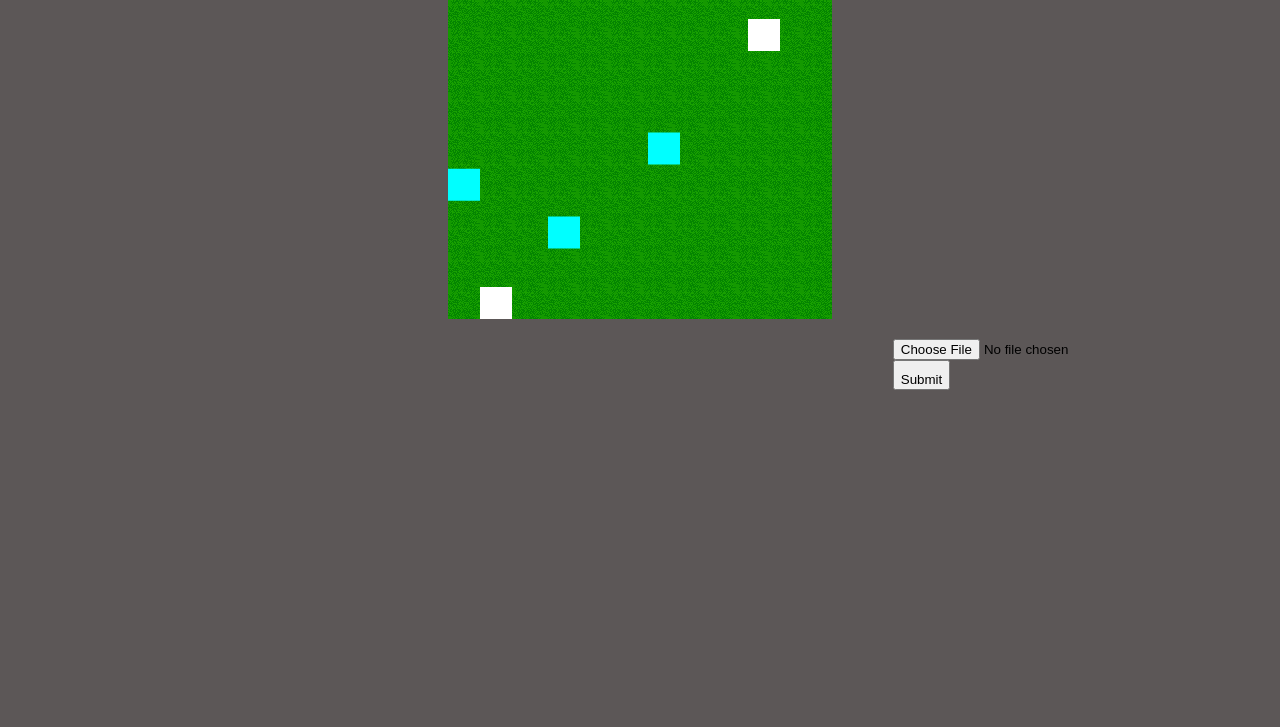
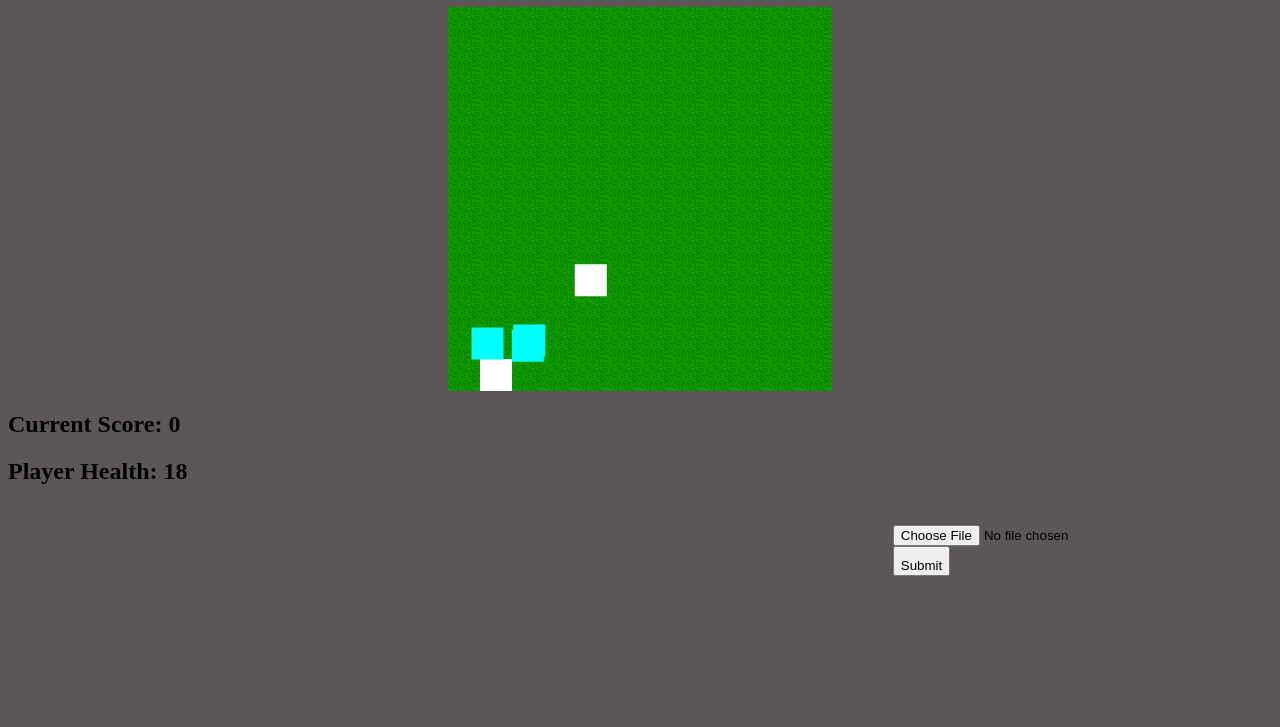
Before and after one commit to 1902-feb04-java/John-Project0, a plain HTML site: page working/index.html in a window 1280 px wide. Shown: the part 73-800 px from the top of the page. Drawn offline with Linux system fonts and the light colour scheme; animation ran at ten frames a second.

Commit message:
Game pretty much finished

```diff
--- a/working/index.html
+++ b/working/index.html
@@ -10,7 +10,10 @@
     <img src='tileset.png' id='tileset' style="display: none;">
 </head>
 <body>
+    <h1>Run Away</h1>
     <Canvas height="384px" width="384px" id='gameArea'></Canvas>
+    <h2 id="score">Current Score: </h2>
+    <h2 id="player-health">Player Health:</h2>
     <form id="file-form">
 
         <input type="file" id='level-file'>
--- a/working/main.js
+++ b/working/main.js
@@ -12,6 +12,12 @@ let tileset;
 let currentGameMap;
 let deltaEnd = 0;
 let symTest;
+let pew = new Audio('pew.mp3');
+let pain = new Audio('pain.mp3');
+let score = 0;
+let scoreObject;
+let mainPlayer;
+let playerHealthObject;
 
 window.onload = initializeCanvas;
 //window.addEventListener('DOMContentLoaded', initializeCanvas);
@@ -27,6 +33,10 @@ function initializeCanvas(){
     currentGameMap = new gameMap();
     currentGameMap.initialize();
     drawSquare(20,20, 20, 20, '#FFFFFF');
+    scoreObject = document.getElementById('score');
+    scoreObject.innerText = `Current Score: ${score}`;
+    playerHealthObject = document.getElementById('player-health');
+    checkColliders = new checkColliders();
     initGame();
     initInput();
 
@@ -70,14 +80,30 @@ function initInput()
             //g.collider.isTrigger = true;
             g.collider.ignore = objects[0].collider.identify;
             g.collider.isTrigger = true;
-            g.triggerBehaviors.push(decreaseHealth);
+            g.triggerBehaviors.push(new decreaseHealth(50, true));
             g.triggerBehaviors.push(destroyOnTrigger(g));
             let vec = normalizedVectorBetween(objects[0].draw.posx + 15,
                 objects[0].draw.posy -15,
                 mouseX, mouseY);
             g.velocity[0] = vec.posx;
             g.velocity[1] = vec.posy;
+            pew.pause();
+            pew.currentTime = 0;
+            pew.play();
             //g.update.push(checkPosition(g));
+        }
+        if (!running)
+        {
+            if (e.key === ' ')
+            {
+                objects = [];
+                running = true;
+                initGame();
+                deltaEnd = performance.now();
+                delta = 0;
+                requestAnimationFrame(gameLoop);
+
+            }
         }
 
     };
@@ -103,23 +129,27 @@ function initInput()
 }
 function initGame()
 {
-    checkColliders = new checkColliders();
+
     //console.log(checkColliders.emptyArray);
     checkColliders.setArrays();
 
 
     let player = new gameObject();
     player.draw = drawSquare(32, 32, 32, 32);
-    player.update.push(checkPosition);
+    //player.update.push(checkPosition);
     player.magnitude = 0.1;
     //player.update.push(gravity);
     player.update.push(velocityToMovements);
     player.collider = new boxCollider(player);
+    //player.collisionBehaviors.push(new decreaseHealth(1,false));
+    mainPlayer = player;
 
     let other = new gameObject();
     other.draw = drawSquare(300,300,32,32);
     other.collider = new boxCollider(other);
-    other.update.push(kinematicObject);
+    other.update.push(velocityToMovements);
+    other.update.push(new moveTowards(objects[0], 0.05));
+    other.collisionBehaviors.push(new decreaseHealth(1,false, objects[0]));
 
     let spawn =  new gameObject();
     spawn.update.push(new spawner(other, 3));
@@ -184,6 +214,7 @@ function gameObject()
     this.checkCollision = true;
     this.collider;
     this.triggerBehaviors = [];
+    this.collisionBehaviors = [];
     //console.log(this);
     objects.push(this);
 }
@@ -198,9 +229,21 @@ function gameLoop()
     delta = deltaEnd - deltaStart;
     deltaTime = delta/1000;
     //console.log(delta);
-    if(running);
+    if(running){
     requestAnimationFrame(gameLoop);
+    }
+    else{
+        gameOver();
+    }
 
+}
+function gameOver()
+{
+    //drawSquare(0, 0, canvas.width, canvas.height, '#FF0000');
+    draw.font = '30px Arial';
+    draw.fillText(`Game Over`,0,30);
+    draw.fillText(`Score: ${score}`,0, 60);
+    draw.fillText(`Press Space to Reset`,0,90);
 }
 function update()
 {
@@ -224,6 +267,20 @@ function update()
             console.log(objects);
         }
     }
+    if (mainPlayer===null)
+    {
+        running = false;
+        playerHealthObject.innerText = `Player Health: ${0}`;
+    }
+    else if(mainPlayer.health <= 0){
+        running = false;
+        playerHealthObject.innerText = `Player Health: ${0}`;
+    }
+    else{
+        playerHealthObject.innerText = `Player Health: ${mainPlayer.health}`;
+    }
+
+
 
 }
 function drawScene(){
@@ -279,6 +336,7 @@ function velocityToMovements(object)
         if (!result)
         {
             //console.log('test');
+
             object.collider = colliderHold;
             object.draw.posx = object.collider.position[0];
             object.draw.posy = object.collider.position[1];
@@ -302,7 +360,18 @@ function velocityToMovements(object)
             object.draw.posy = object.collider.position[1];
         }
         else{
-            //console.log('hit');
+            let collidingObject = objectLookup(result[2]);
+
+            for (let x of object.collisionBehaviors)
+            {
+                try{
+                x(collidingObject);
+                }
+                catch(e)
+                {
+
+                }
+            }
         }
     }
     else
@@ -560,13 +629,45 @@ function zeroArray(arr)
     }
     return arr;
 }
-function decreaseHealth(obj, amount = 20)
+function decreaseHealth(amount = 20, addToScore = true, target = null)
 {
-    obj.health -= amount;
-    if (obj.health < 0)
+    this.amount = amount;
+    this.target = target;
+    if (this.target)
+    {
+        return (obj) =>{
+            if (obj.collider.identify === target.collider.identify){
+            obj.health -= this.amount;
+        if (obj.health <= 0)
+        {
+            obj.remove = true;
+            if(addToScore){
+            score += 20;
+            scoreObject.innerText = `Current Score: ${score}`;
+            }
+        }
+        pain.pause();
+        pain.currentTime = 0;
+        pain.play();
+        }
+    }
+    }
+    else{
+    return (obj) => {
+    obj.health -= this.amount;
+    if (obj.health <= 0)
     {
         obj.remove = true;
+        if(addToScore){
+        score += 20;
+        scoreObject.innerText = `Current Score: ${score}`;
+        }
     }
+    pain.pause();
+    pain.currentTime = 0;
+    pain.play();
+}
+}
 }
 function objectLookup(symbol)
 {
@@ -599,6 +700,7 @@ function spawner(obj, q = 3)
         x.draw = drawSquare(posX, posY, obj.draw.width, obj.draw.height, '#00FFFF');
         console.log(posX);
         x.collider = new boxCollider(x);
+        x.collisionBehaviors = this.mainObject.collisionBehaviors;
         return x;
     };
     this.controlledObjects = [];
@@ -619,3 +721,14 @@ function spawner(obj, q = 3)
     }
     };
 }
+function moveTowards( target, speed)
+{
+    this.target = target;
+    this.speed = speed;
+    return (obj) => {
+        let vec = normalizedVectorBetween(obj.draw.posx, obj.draw.posy,
+            this.target.draw.posx, this.target.draw.posy);
+            obj.velocity[0] = vec.posx * speed;
+            obj.velocity[1] = vec.posy * speed;
+    }
+}
```
Also changed, not shown: 2 other files.
